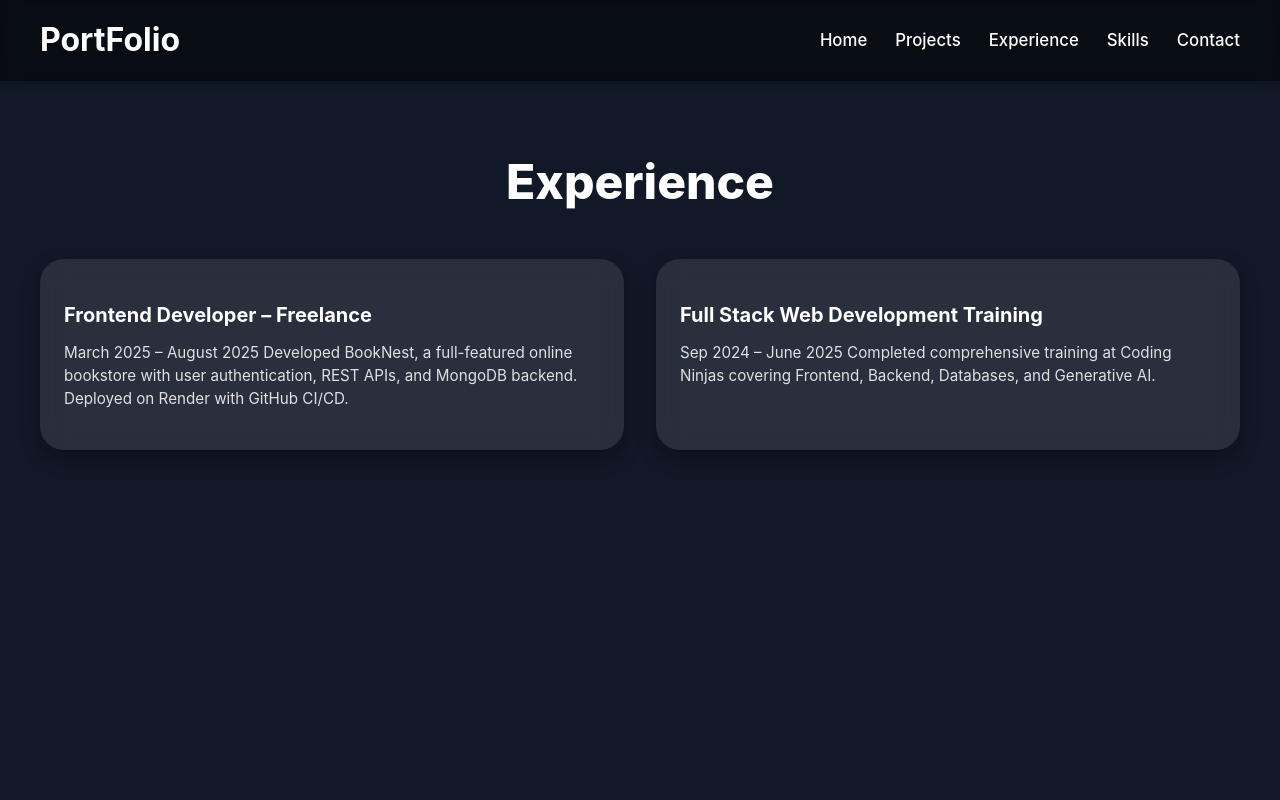
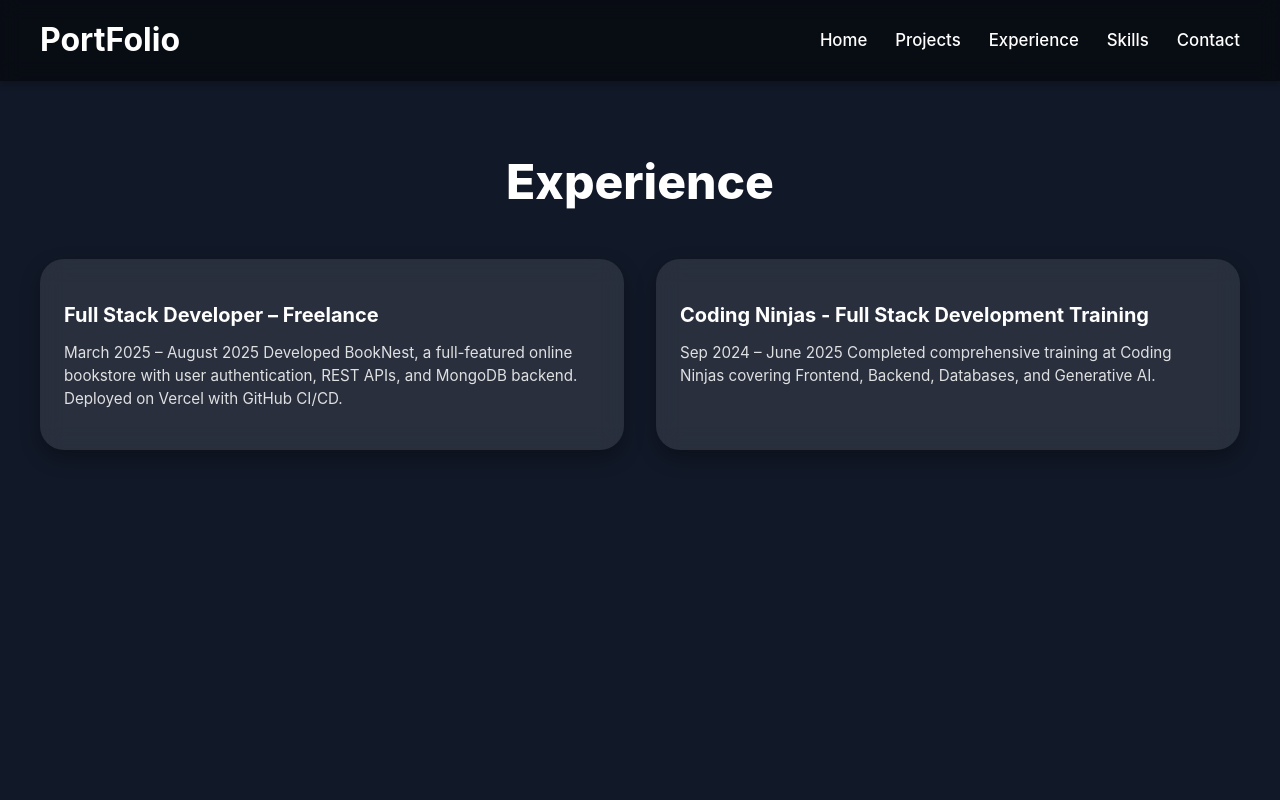
Before and after one commit to Maverick400x/portfolio, a React (Create React App) app: page /experience in a window 1280 px wide. Shown: the top 800 px of the page. Built offline with nearby package versions, Linux system fonts and the light colour scheme.

Commit message:
Update Experience.jsx

```diff
--- a/src/pages/Experience.jsx
+++ b/src/pages/Experience.jsx
@@ -6,12 +6,12 @@ import "../styles/experience.css";
 export default function Experience() {
   const experiences = [
     {
-      title: "Frontend Developer – Freelance",
+      title: "Full Stack Developer – Freelance",
       period: "March 2025 – August 2025",
-      desc: "Developed BookNest, a full-featured online bookstore with user authentication, REST APIs, and MongoDB backend. Deployed on Render with GitHub CI/CD."
+      desc: "Developed BookNest, a full-featured online bookstore with user authentication, REST APIs, and MongoDB backend. Deployed on Vercel with GitHub CI/CD."
     },
     {
-      title: "Full Stack Web Development Training",
+      title: "Coding Ninjas - Full Stack Development Training",
       period: "Sep 2024 – June 2025",
       desc: "Completed comprehensive training at Coding Ninjas covering Frontend, Backend, Databases, and Generative AI."
     }
```
